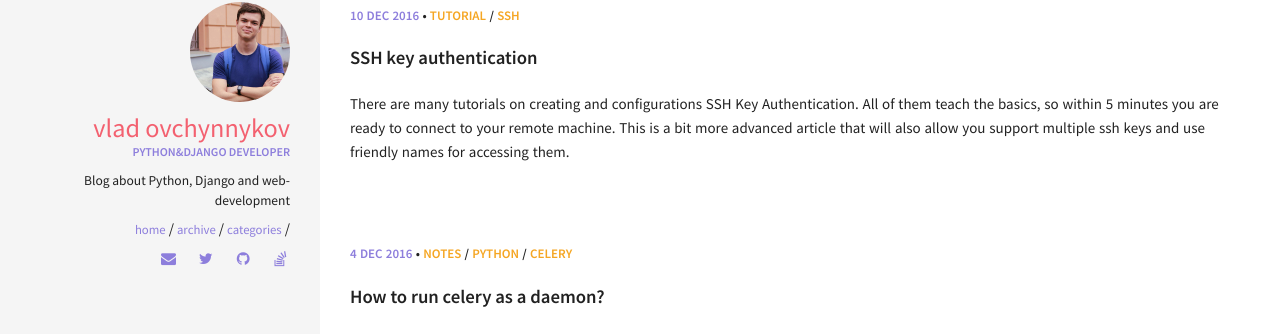
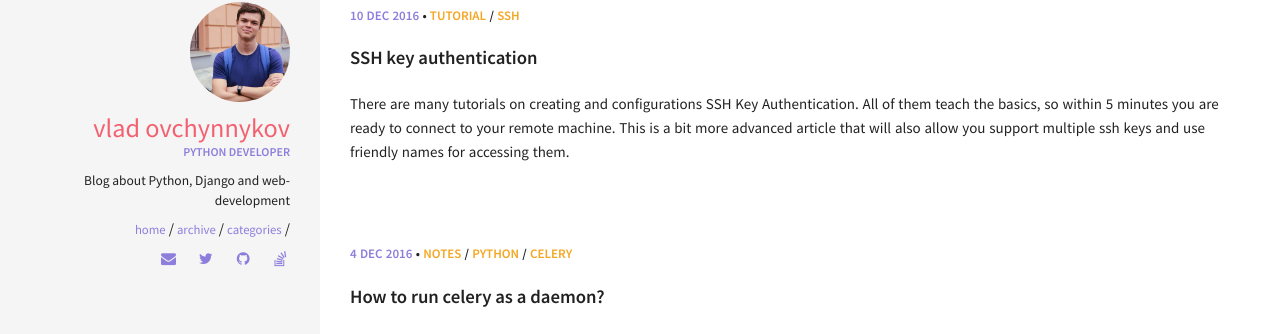
Before and after one commit to pythad/pythad.github.io, a Jekyll site: the page built from index.html, in a window 1280 px wide. Shown: the part 274-608 px from the top of the page. Built offline with Jekyll 4.4.1, drawn with Linux system fonts in a browser that asks for light colours.

```diff
--- a/_config.yml
+++ b/_config.yml
@@ -6,7 +6,7 @@
 title: Pythad Blog
 email: ovd4mail@gmail.com
 description: Blog about Python, Django and web-development
-url: # the base hostname & protocol for your site
+url: https://pythad.github.io
 
 
 #
@@ -35,7 +35,7 @@
 owner:
   name: Vlad Ovchynnykov
   avatar: avatar.jpg
-  job: "Python&Django developer"
+  job: "Python developer"
   bio: "Blog about Python, Django and web-development"
   email: ovd4mail@gmail.com
   disqus-shortname: pythadgithubio
```
